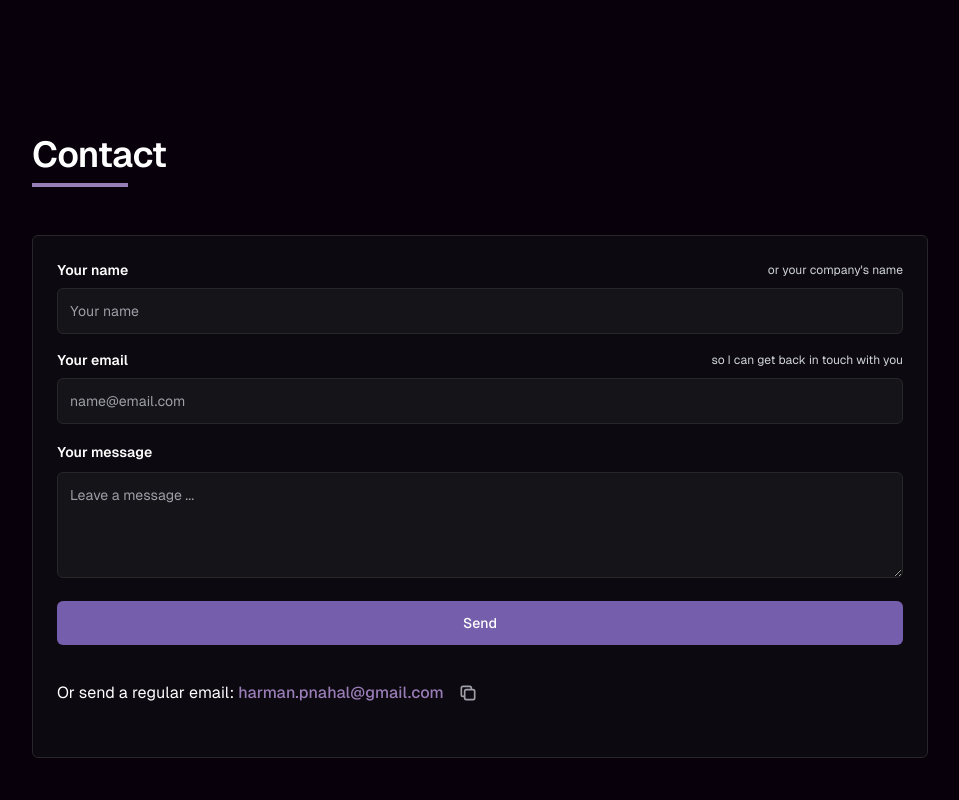
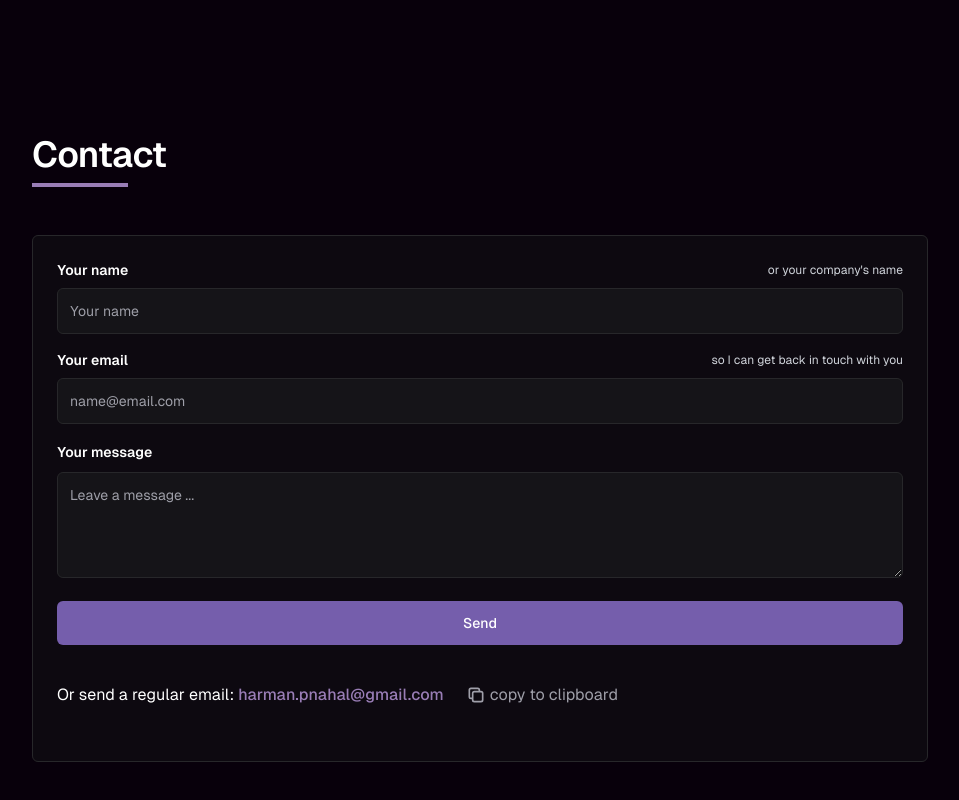
Before and after one commit to Harmxn02/harmansingh.nl, a Next.js app: page / in a window 1280 px wide. Shown: the part 2933-3733 px from the top of the page, without its empty margins (32-991 px from the left). Built offline with nearby package versions, Linux system fonts and the light colour scheme.

Commit message:
FEAT: Make `Form.jsx` email copy button more clear, and make all toasts look nicer overall

```diff
--- a/src/app/components/Form.jsx
+++ b/src/app/components/Form.jsx
@@ -48,7 +48,7 @@ function LabelHint(props) {
 
 function copyEmail() {
 	navigator.clipboard.writeText("harman.pnahal@gmail.com");
-	toast("✅ Email copied to clipboard");
+	toast("✅ Email copied to clipboard.");
 }
 
 export default function Contact() {
@@ -146,7 +146,26 @@ export default function Contact() {
 					</div>
 
 					<div data-aos="fade-up" data-aos-delay="300">
-						<Toaster />{" "}
+						<Toaster
+							position="bottom-center"
+							toastOptions={{
+								duration: 1000,
+								style: {
+									background: "#27272a",
+									color: "#fafafa",
+									border: "1px solid #3f3f46",
+									borderRadius: "0.5rem",
+									padding: "12px 16px",
+									fontSize: "14px",
+								},
+								success: {
+									iconTheme: {
+										primary: "#997db6",
+										secondary: "#27272a",
+									},
+								},
+							}}
+						/>{" "}
 						<button
 							className="w-full rounded-md bg-[#755eac] p-3 text-sm font-medium text-white transition-colors duration-500 hover:bg-[#997db6]"
 							type="submit"
@@ -156,7 +175,8 @@ export default function Contact() {
 						</button>
 					</div>
 				</form>{" "}
-				<p className="flex flex-wrap items-center pt-8 text-white">
+				<div className="inline-flex flex-wrap space-x-4 pt-8">
+					<p className="flex flex-wrap items-center text-white">
 						Or send a regular email:{" "}
 						<a
 							className="font-medium text-[#997db6] underline-offset-2 transition-colors duration-500 hover:text-[#958ab5] hover:underline sm:pl-1"
@@ -165,9 +185,10 @@ export default function Contact() {
 						>
 							harman.pnahal@gmail.com
 						</a>
+					</p>
 					<button
 						onClick={copyEmail}
-						className="ml-2 inline-flex items-center rounded-md p-1.5 text-zinc-400 transition-colors duration-200 hover:bg-zinc-800 hover:text-[#997db6]"
+						className="inline-flex cursor-pointer items-center rounded-md p-1.5 text-zinc-400 transition-colors duration-200 hover:bg-zinc-800 hover:text-[#997db6]"
 						title="Copy email to clipboard"
 						aria-label="Copy email to clipboard"
 					>
@@ -185,8 +206,9 @@ export default function Contact() {
 								d="M8 16H6a2 2 0 01-2-2V6a2 2 0 012-2h8a2 2 0 012 2v2m-6 12h8a2 2 0 002-2v-8a2 2 0 00-2-2h-8a2 2 0 00-2 2v8a2 2 0 002 2z"
 							/>
 						</svg>
+						<a className="ml-1"> copy to clipboard </a>
 					</button>
-				</p>
+				</div>
 			</div>
 		</section>
 	);
```
Lines whose indentation alone changed are shown as unchanged.
